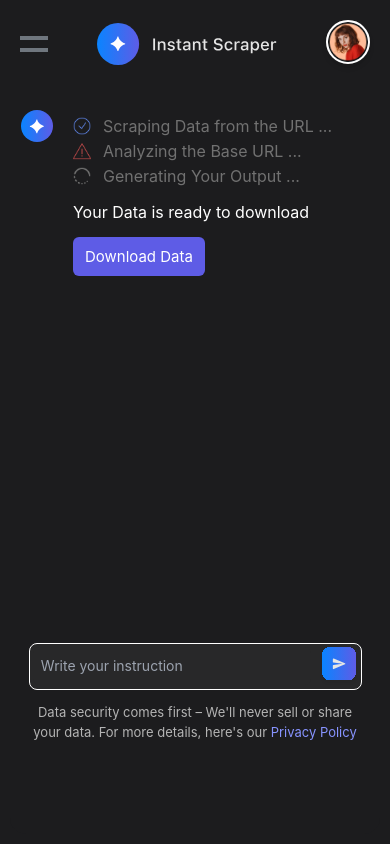
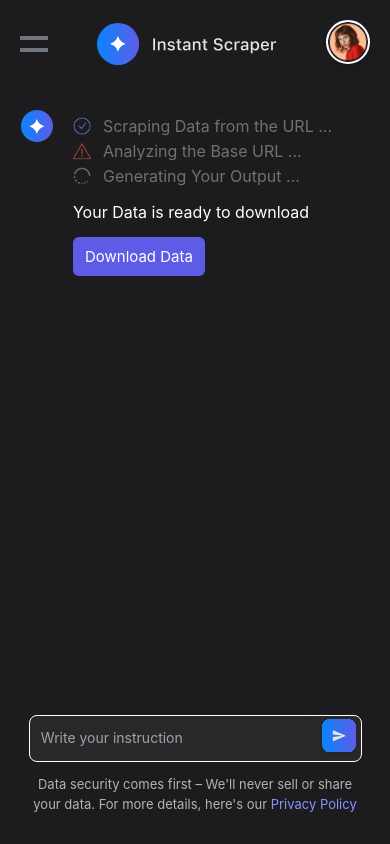
Before and after one commit to proto-developer/instant-scraper-frontend, a Next.js app: page /processing-data in a window 390 px wide. Built offline with nearby package versions, Linux system fonts and the light colour scheme.

Commit message:
Responsive Working

```diff
--- a/app/(mainPages)/layout.tsx
+++ b/app/(mainPages)/layout.tsx
@@ -1,6 +1,6 @@
 "use client";
 
-import { useState } from "react";
+import { useState, useRef, useEffect } from "react";
 import Sidebar from "@/components/sidebar/Sidebar";
 import Image from "next/image";
 import Link from "next/link";
--- a/app/(mainPages)/processing-data/page.tsx
+++ b/app/(mainPages)/processing-data/page.tsx
@@ -6,9 +6,11 @@
 export default function RootLayout() {
   return (
     <>
-      <div className="w-[100%] min-h-[90%] md:min-h-[100%] max-h-screen flex flex-col py-4 justify-between">
+      <div className="w-[100%] min-h-[90%] md:min-h-[100%] max-h-screen flex flex-col py-4 ">
         {/* Top Content */}
-        <div className="processing w-[90%] md:w-[62%] 2xl:w-[50%] flex justify-center mt-5 md:mt-10">
+      <div className="flex h-[calc(100dvh-120px)] md:h-[calc(100dvh-50px)] flex-col justify-between">
+
+        <div className="processing w-[90%] sm:w-[85%] md:w-[80%] lg:w-[62%] 2xl:w-[50%] flex justify-center mt-5 md:mt-10">
           <div className="mainLogo flex h-8 mr-5">
             <Image src="/logo2.svg" alt="logo" width={32} height={5} className="sm:w-[32px]" />
           </div>
@@ -29,6 +31,7 @@
           <InstructionInput />
           <ScrapperComponent.FooterNote />
         </div>
+        </div>
       </div>
     </>
   );
--- a/components/ui/ProfileMenu.tsx
+++ b/components/ui/ProfileMenu.tsx
@@ -42,7 +42,7 @@
 
       {/* Dropdown Menu */}
       {menuOpen && (
-        <div className="absolute right-0 mt-2 w-56 bg-[#000] shadow-lg rounded-md z-50">
+        <div className="absolute right-5 md:right-0 mt-1 md:mt-2 w-56 bg-[#000] shadow-lg rounded-md z-50">
           <div className="p-2">
             <Link
               href={`/my-account`}
```
